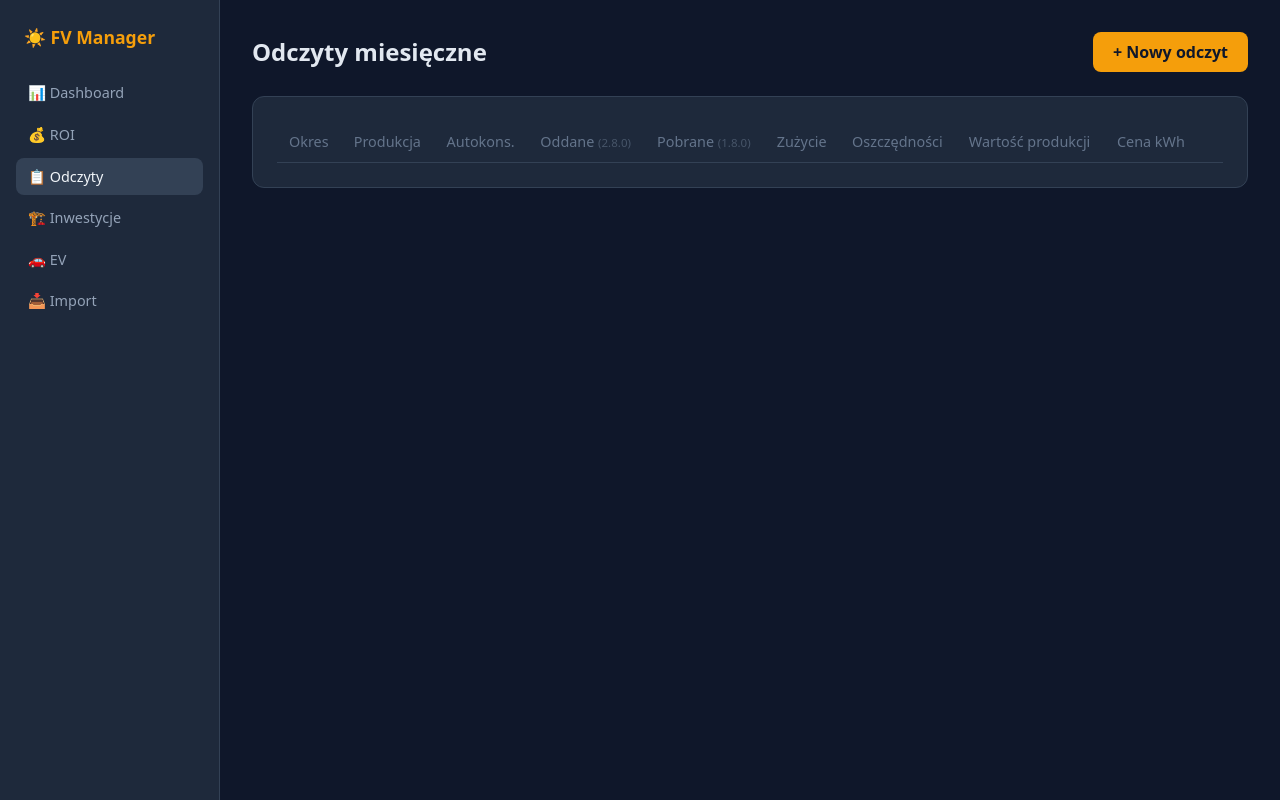
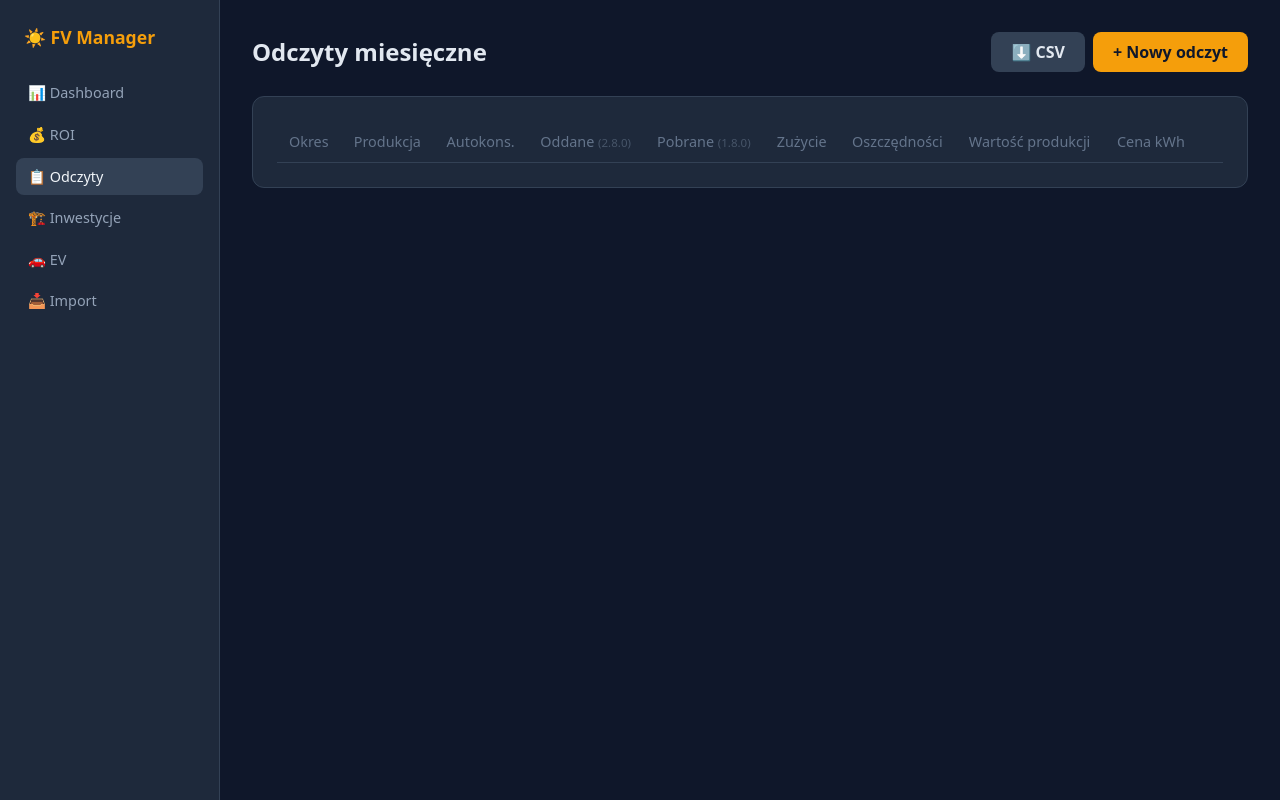
Before and after one commit to SyBeer/fv-manager, a FastAPI app: page /odczyty in a window 1280 px wide. Run offline with FastAPI, Linux system fonts and the light colour scheme; data that the repository does not hold is empty; some libraries are stand-ins or nearby versions.

Commit message:
feat(readings): add CSV export with all calculated columns (v1.3.0)

```diff
--- a/config.yaml
+++ b/config.yaml
@@ -1,6 +1,6 @@
 name: "FV Manager"
 description: "Zarządzanie efektywnością kosztową fotowoltaiki — ROI, EV, import z Excela"
-version: "1.2.1"
+version: "1.3.0"
 slug: "fv-manager"
 init: false
 host_network: false
--- a/src/main.py
+++ b/src/main.py
@@ -7,7 +7,7 @@ load_dotenv()
 
 import aiosqlite
 from fastapi import FastAPI, Request, Form, UploadFile, File
-from fastapi.responses import HTMLResponse, RedirectResponse, JSONResponse
+from fastapi.responses import HTMLResponse, RedirectResponse, JSONResponse, StreamingResponse
 from fastapi.staticfiles import StaticFiles
 from fastapi.templating import Jinja2Templates
 
@@ -114,6 +114,45 @@ async def readings_list(request: Request):
         enriched.append({**r, **c})
 
     return _t(request, "readings.html", {"readings": list(reversed(enriched))})
+
+
+@app.get("/odczyty/export.csv")
+async def export_readings_csv():
+    import csv, io
+    db = await get_db()
+    try:
+        readings = await _get_readings(db)
+    finally:
+        await db.close()
+
+    default_price = float(os.getenv("DEFAULT_PRICE_KWH", 0.75))
+    output = io.StringIO()
+    writer = csv.writer(output, delimiter=";")
+    writer.writerow([
+        "Okres", "Rok", "Miesiąc", "Dni",
+        "Produkcja [kWh]", "Oddane [kWh]", "Pobrane [kWh]",
+        "Autokonsumpcja [kWh]", "Zużycie [kWh]", "Oszczędności [kWh]",
+        "Cena kWh [zł]", "Oszczędności [zł]", "Wartość produkcji [zł]",
+        "EV [kWh]", "Nr faktury", "Faktura brutto [zł]", "Notatki",
+    ])
+    for r in readings:
+        price = r.get("price_per_kwh") or default_price
+        c = calc_monthly(r["production_kwh"], r["sent_to_grid_kwh"], r["taken_from_grid_kwh"], price)
+        writer.writerow([
+            r["period"], r["year"], r["month"], r.get("days", ""),
+            r["production_kwh"], r["sent_to_grid_kwh"], r["taken_from_grid_kwh"],
+            c["auto_consumption"], c["total_consumed"], c["savings_kwh"],
+            price, c["savings_pln"], c["production_value_pln"],
+            r.get("ev_kwh", ""), r.get("invoice_number", ""),
+            r.get("invoice_gross", ""), r.get("notes", ""),
+        ])
+
+    output.seek(0)
+    return StreamingResponse(
+        iter([output.getvalue()]),
+        media_type="text/csv",
+        headers={"Content-Disposition": "attachment; filename=odczyty-fv.csv"},
+    )
 
 
 @app.get("/odczyty/nowy", response_class=HTMLResponse)
--- a/templates/readings.html
+++ b/templates/readings.html
@@ -3,7 +3,10 @@
 {% block content %}
 <div style="display:flex; justify-content:space-between; align-items:center; margin-bottom:1.5rem;">
   <h1 style="font-size:1.5rem; font-weight:700;">Odczyty miesięczne</h1>
-  <a href="{{ rp }}/odczyty/nowy" class="btn btn-primary">+ Nowy odczyt</a>
+  <div style="display:flex; gap:.5rem;">
+    <a href="{{ rp }}/odczyty/export.csv" class="btn btn-ghost">⬇️ CSV</a>
+    <a href="{{ rp }}/odczyty/nowy" class="btn btn-primary">+ Nowy odczyt</a>
+  </div>
 </div>
 
 <div class="card">
```
Also changed, not shown: CHANGELOG.md.
